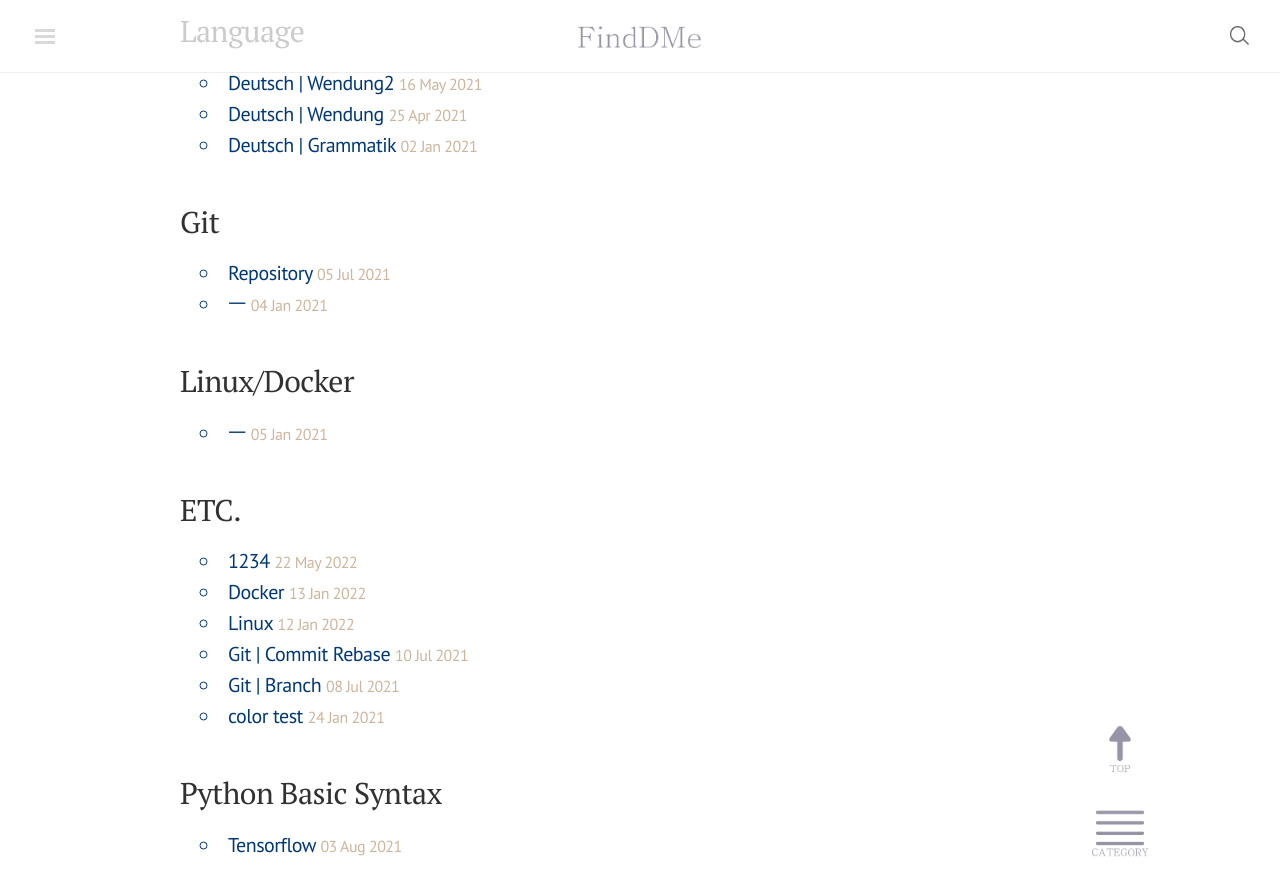
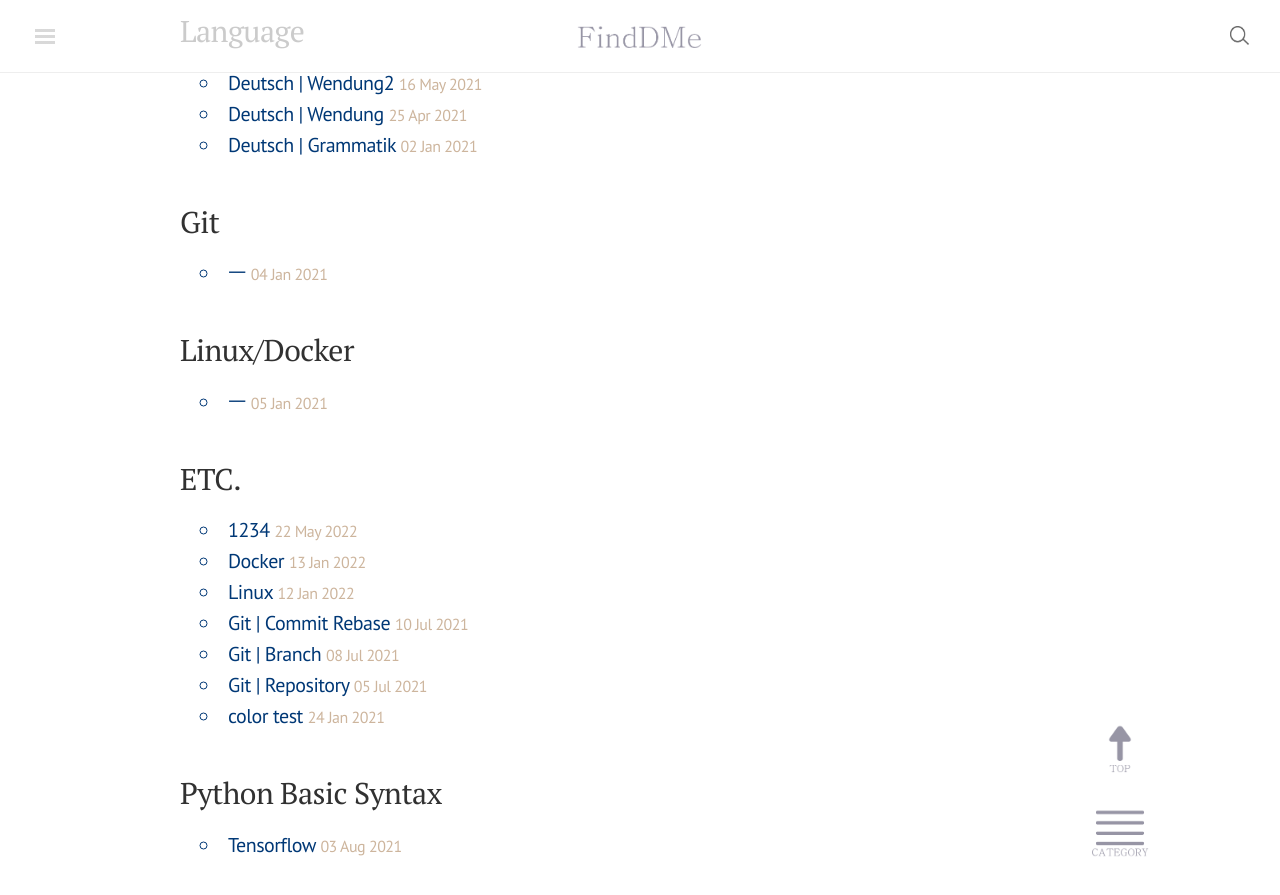
Before and after one commit to finddme/finddme.github.io, a Jekyll site: the page built from index.html, in a window 1280 px wide and 900 px high, scrolled down 2645 px. Shown: the top 895 px of the window. Built offline with Jekyll 4.4.1, drawn with Linux system fonts in a browser that asks for light colours; nearby versions of some CDN libraries; comment, search, counter and statistics services are not loaded; some of the changed lines change nothing that is shown.

Commit message:
Update 2021-07-05-Git1.md

```diff
--- a/_posts/2021-07-05-Git1.md
+++ b/_posts/2021-07-05-Git1.md
@@ -1,7 +1,7 @@
 ---
-title: Repository
-category: Git
-tag: Git
+title: "Git | Repository"
+category: ETC.
+tag: ETC.
 ---
 
 
```
